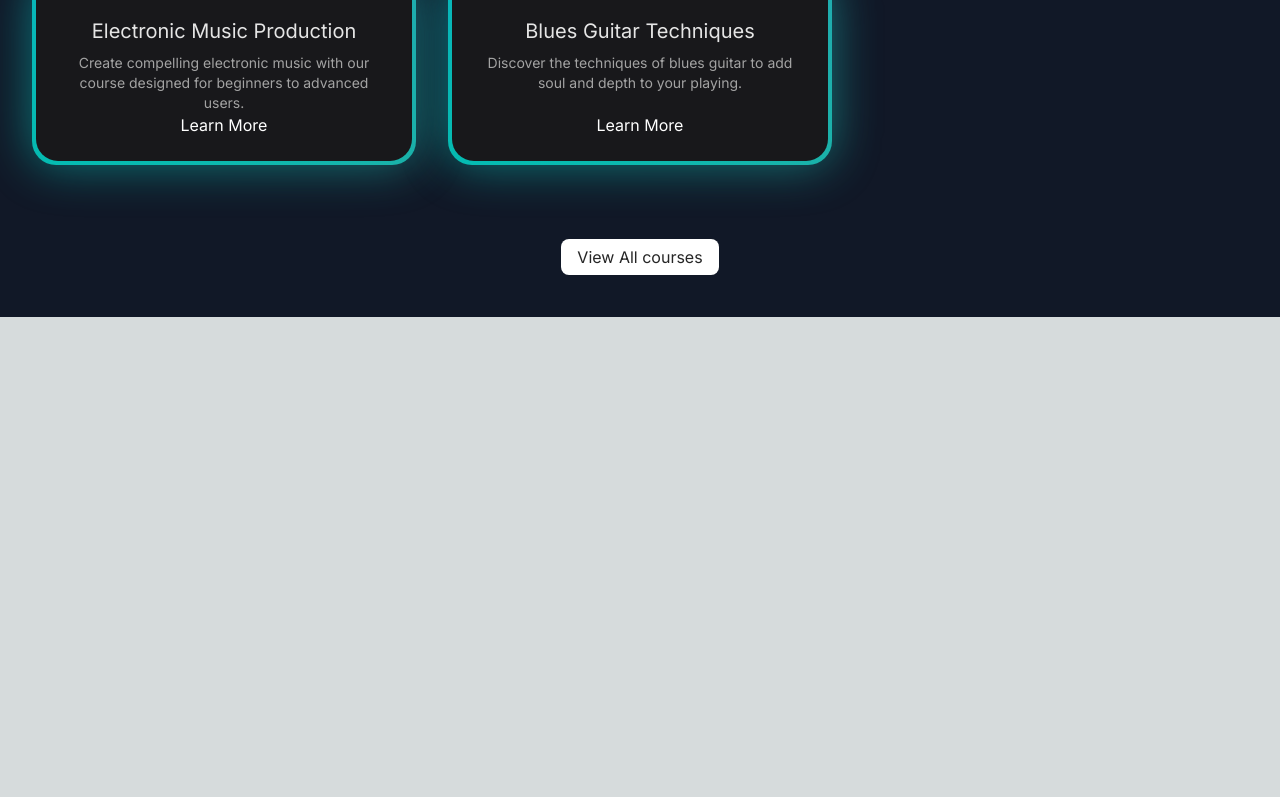
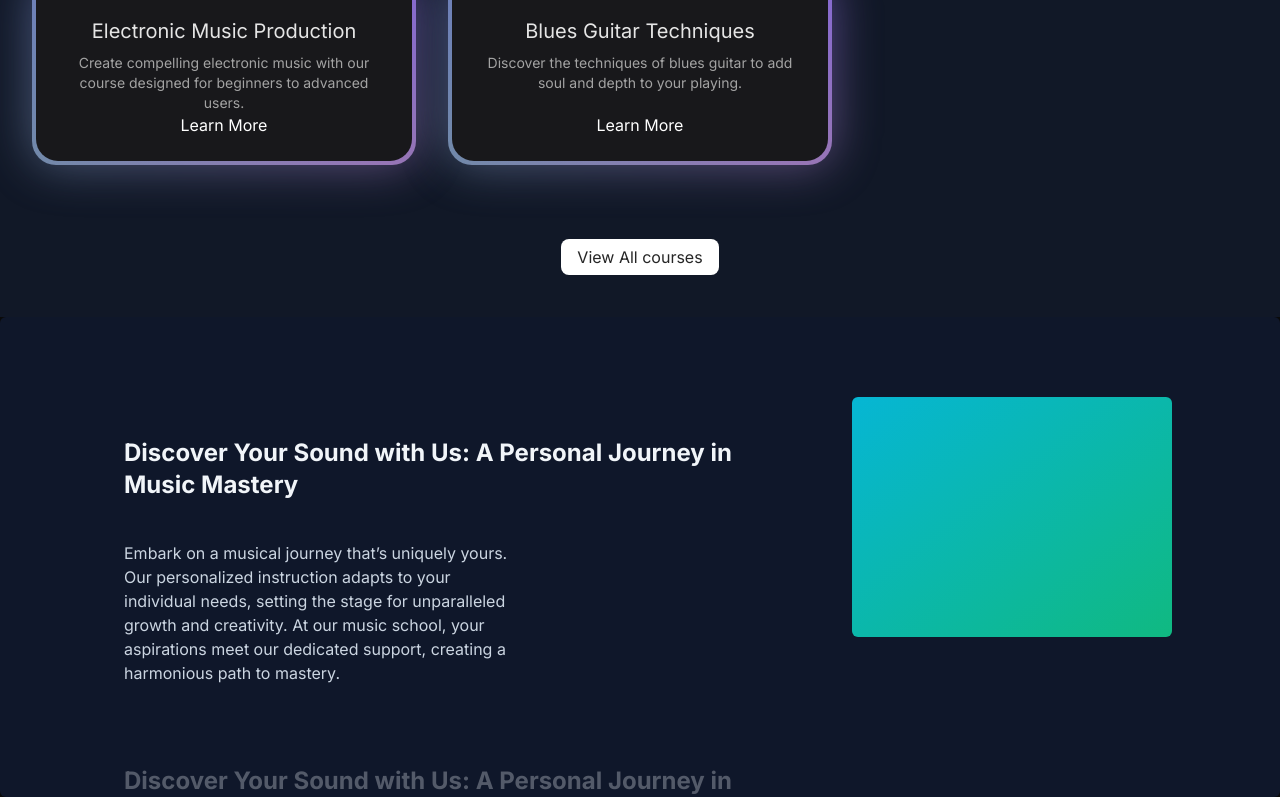
Before and after one commit to aamna-ansari/DevXcel, a Next.js app: page / in a window 1280 px wide. Shown: the part 1051-1848 px from the top of the page. Before the commit the page ends 1368 px from the top, so only its background shows below. Built offline with nearby package versions, Linux system fonts and the light colour scheme.

Commit message:
WhyChooseUs component

```diff
--- a/src/app/page.tsx
+++ b/src/app/page.tsx
@@ -1,11 +1,13 @@
 import FeatureCourses from "@/compontents/FeatureCourses";
 import HeroSection from "@/compontents/HeroSection";
+import WhyChooseUs from "@/compontents/WhyChooseUs";
 export default function Home() {
   return (
       <>
       <main className="min-h-screen bg-black/[0.96] antialiased bg-grid-white/[0.02]">
       <HeroSection/>
       <FeatureCourses/>
+      <WhyChooseUs/>
       </main>
       </>
 
--- /dev/null
+++ b/src/compontents/WhyChooseUs.tsx
@@ -0,0 +1,46 @@
+"use client";
+import React from "react";
+import { StickyScroll } from "./ui/sticky-scroll-reveal";
+
+const musicSchoolContent = [
+    {
+      title: 'Discover Your Sound with Us: A Personal Journey in Music Mastery',
+      description:
+        'Embark on a musical journey that’s uniquely yours. Our personalized instruction adapts to your individual needs, setting the stage for unparalleled growth and creativity. At our music school, your aspirations meet our dedicated support, creating a harmonious path to mastery.',
+    },
+    {
+      title: 'Discover Your Sound with Us: A Personal Journey in Music Mastery',
+      description:
+        'Embark on a musical journey that’s uniquely yours. Our personalized instruction adapts to your individual needs, setting the stage for unparalleled growth and creativity. At our music school, your aspirations meet our dedicated support, creating a harmonious path to mastery.',
+    },
+    {
+      title: 'Discover Your Sound with Us: A Personal Journey in Music Mastery',
+      description:
+        'Embark on a musical journey that’s uniquely yours. Our personalized instruction adapts to your individual needs, setting the stage for unparalleled growth and creativity. At our music school, your aspirations meet our dedicated support, creating a harmonious path to mastery.',
+    },
+    {
+      title: 'Live Feedback & Engagement',
+      description:
+        'Immerse yourself in an interactive learning experience where feedback is immediate, just like real-time changes in a collaborative project. This approach enhances your understanding and mastery of music concepts and performance techniques.',
+    },
+    {
+      title: 'Cutting-Edge Curriculum',
+      description:
+        'Our curriculum is continuously updated to include the latest music education trends and technologies, ensuring you’re always learning with the most current and effective methods. Say goodbye to outdated materials and welcome an education that evolves with the industry.',
+    },
+    {
+      title: 'Limitless Learning Opportunities',
+      description:
+        'With our expansive resource library and dynamic course offerings, you’ll never find yourself without something new to explore. Our platform provides continuous opportunities for growth, ensuring your musical skills are always advancing.',
+    },
+  ];
+
+const WhyChooseUs = () => {
+  return (
+    <div>
+        <StickyScroll content={musicSchoolContent}/>
+    </div>
+  )
+}
+
+export default WhyChooseUs
--- /dev/null
+++ b/src/compontents/ui/sticky-scroll-reveal.tsx
@@ -0,0 +1,112 @@
+"use client";
+import React, { useEffect, useRef, useState } from "react";
+import { useMotionValueEvent, useScroll } from "framer-motion";
+import { motion } from "framer-motion";
+import { cn } from "@/lib/utils";
+
+export const StickyScroll = ({
+  content,
+  contentClassName,
+}: {
+  content: {
+    title: string;
+    description: string;
+    content?: React.ReactNode | any;
+  }[];
+  contentClassName?: string;
+}) => {
+  const [activeCard, setActiveCard] = React.useState(0);
+  const ref = useRef<any>(null);
+  const { scrollYProgress } = useScroll({
+    // uncomment line 22 and comment line 23 if you DONT want the overflow container and want to have it change on the entire page scroll
+    // target: ref
+    container: ref,
+    offset: ["start start", "end start"],
+  });
+  const cardLength = content.length;
+
+  useMotionValueEvent(scrollYProgress, "change", (latest) => {
+    const cardsBreakpoints = content.map((_, index) => index / cardLength);
+    const closestBreakpointIndex = cardsBreakpoints.reduce(
+      (acc, breakpoint, index) => {
+        const distance = Math.abs(latest - breakpoint);
+        if (distance < Math.abs(latest - cardsBreakpoints[acc])) {
+          return index;
+        }
+        return acc;
+      },
+      0
+    );
+    setActiveCard(closestBreakpointIndex);
+  });
+
+  const backgroundColors = [
+    "var(--slate-900)",
+    "var(--black)",
+    "var(--neutral-900)",
+  ];
+  const linearGradients = [
+    "linear-gradient(to bottom right, var(--cyan-500), var(--emerald-500))",
+    "linear-gradient(to bottom right, var(--pink-500), var(--indigo-500))",
+    "linear-gradient(to bottom right, var(--orange-500), var(--yellow-500))",
+  ];
+
+  const [backgroundGradient, setBackgroundGradient] = useState(
+    linearGradients[0]
+  );
+
+  useEffect(() => {
+    setBackgroundGradient(linearGradients[activeCard % linearGradients.length]);
+  }, [activeCard]);
+
+  return (
+    <motion.div
+      animate={{
+        backgroundColor: backgroundColors[activeCard % backgroundColors.length],
+      }}
+      className="h-[30rem] overflow-y-auto flex justify-center relative space-x-10 rounded-md p-10"
+      ref={ref}
+    >
+      <div className="div relative flex items-start px-4">
+        <div className="max-w-2xl">
+          {content.map((item, index) => (
+            <div key={item.title + index} className="my-20">
+              <motion.h2
+                initial={{
+                  opacity: 0,
+                }}
+                animate={{
+                  opacity: activeCard === index ? 1 : 0.3,
+                }}
+                className="text-2xl font-bold text-slate-100"
+              >
+                {item.title}
+              </motion.h2>
+              <motion.p
+                initial={{
+                  opacity: 0,
+                }}
+                animate={{
+                  opacity: activeCard === index ? 1 : 0.3,
+                }}
+                className="text-kg text-slate-300 max-w-sm mt-10"
+              >
+                {item.description}
+              </motion.p>
+            </div>
+          ))}
+          <div className="h-40" />
+        </div>
+      </div>
+      <div
+        style={{ background: backgroundGradient }}
+        className={cn(
+          "hidden lg:block h-60 w-80 rounded-md bg-white sticky top-10 overflow-hidden",
+          contentClassName
+        )}
+      >
+        {content[activeCard].content ?? null}
+      </div>
+    </motion.div>
+  );
+};
```
